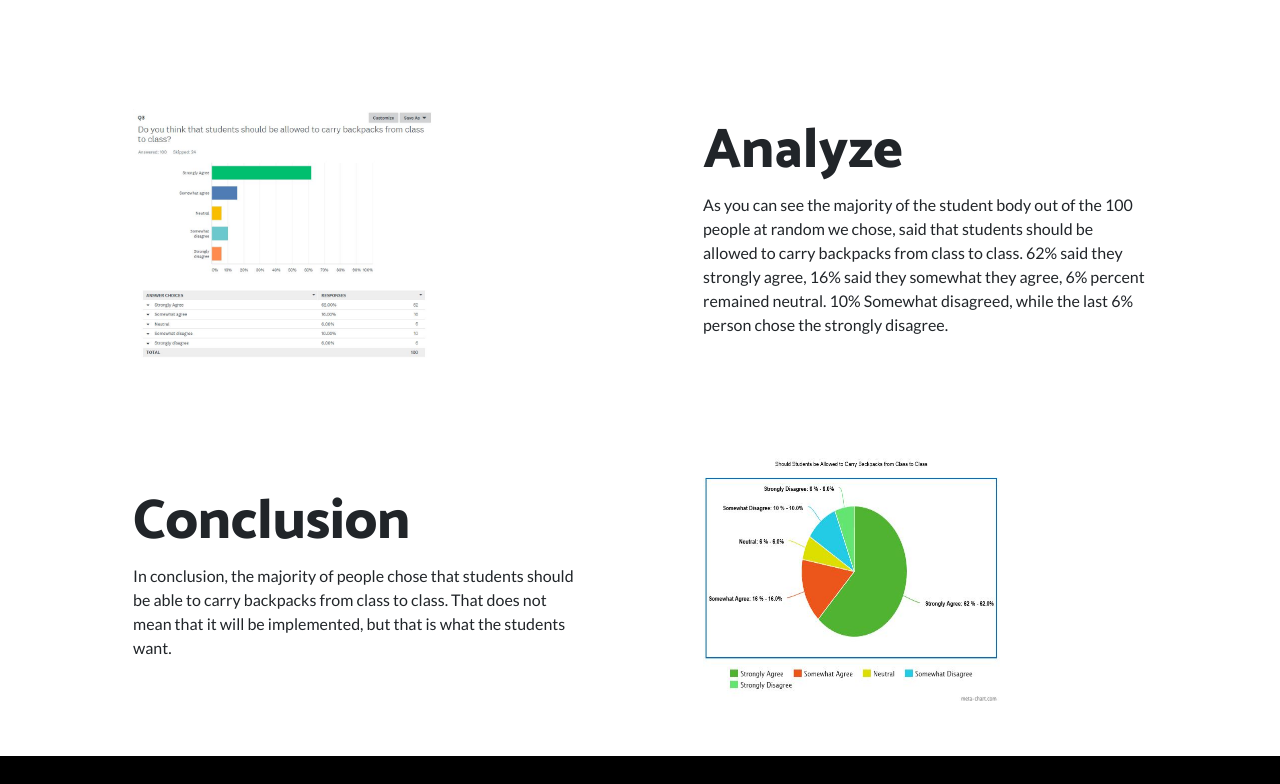
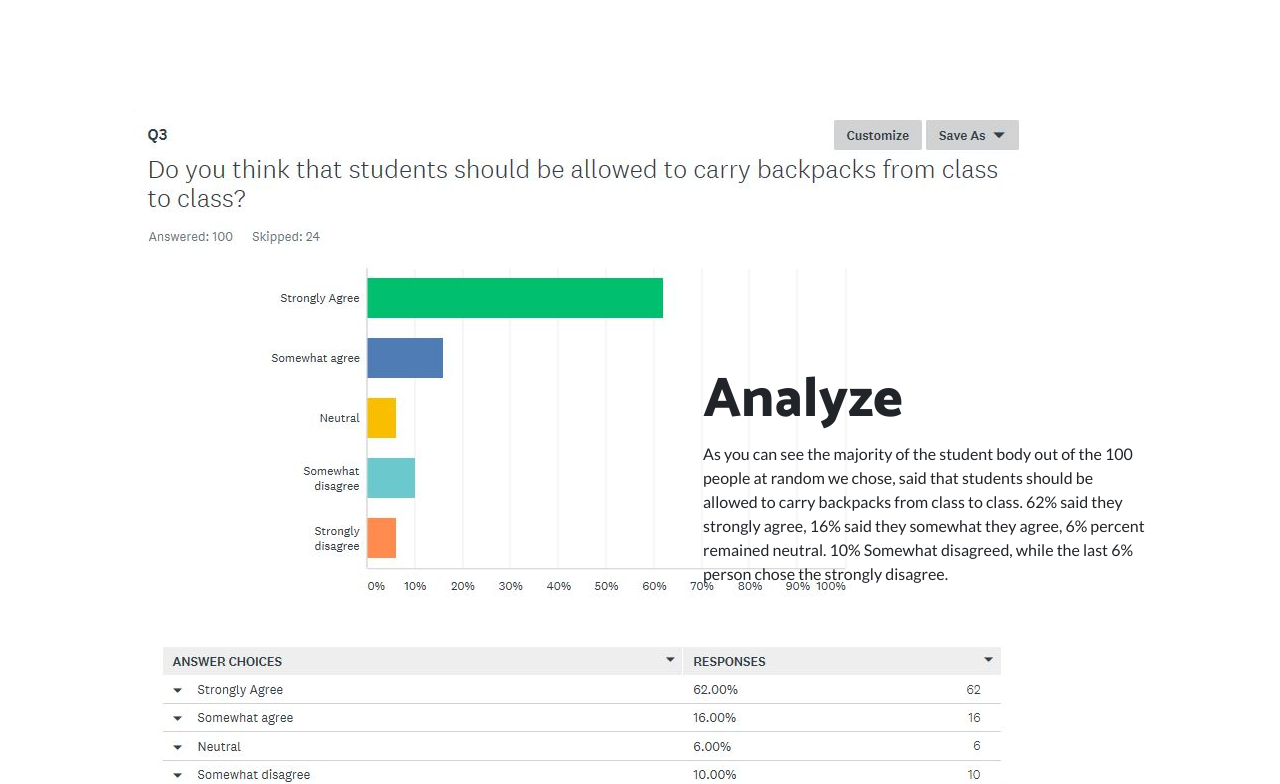
Before and after one commit to yog12356/Backpack-Public-Poll, a website: page index.html in a window 1280 px wide. Shown: the part 904-1688 px from the top of the page. Drawn offline with Linux system fonts and the light colour scheme; files whose address does not match are found by name.

Commit message:
Update index.html

```diff
--- a/index.html
+++ b/index.html
@@ -64,8 +64,7 @@ px>
         <div class="row align-items-center">
           <div class="col-lg-6">
             <div class="p-5">
-              <img class="" src="img/gibson1.jpg" alt="" style="width:300px;height:250;"
- px>
+              <img src="05.jpg"/>
             </div>
           </div>
           <div class="col-lg-6">
```
